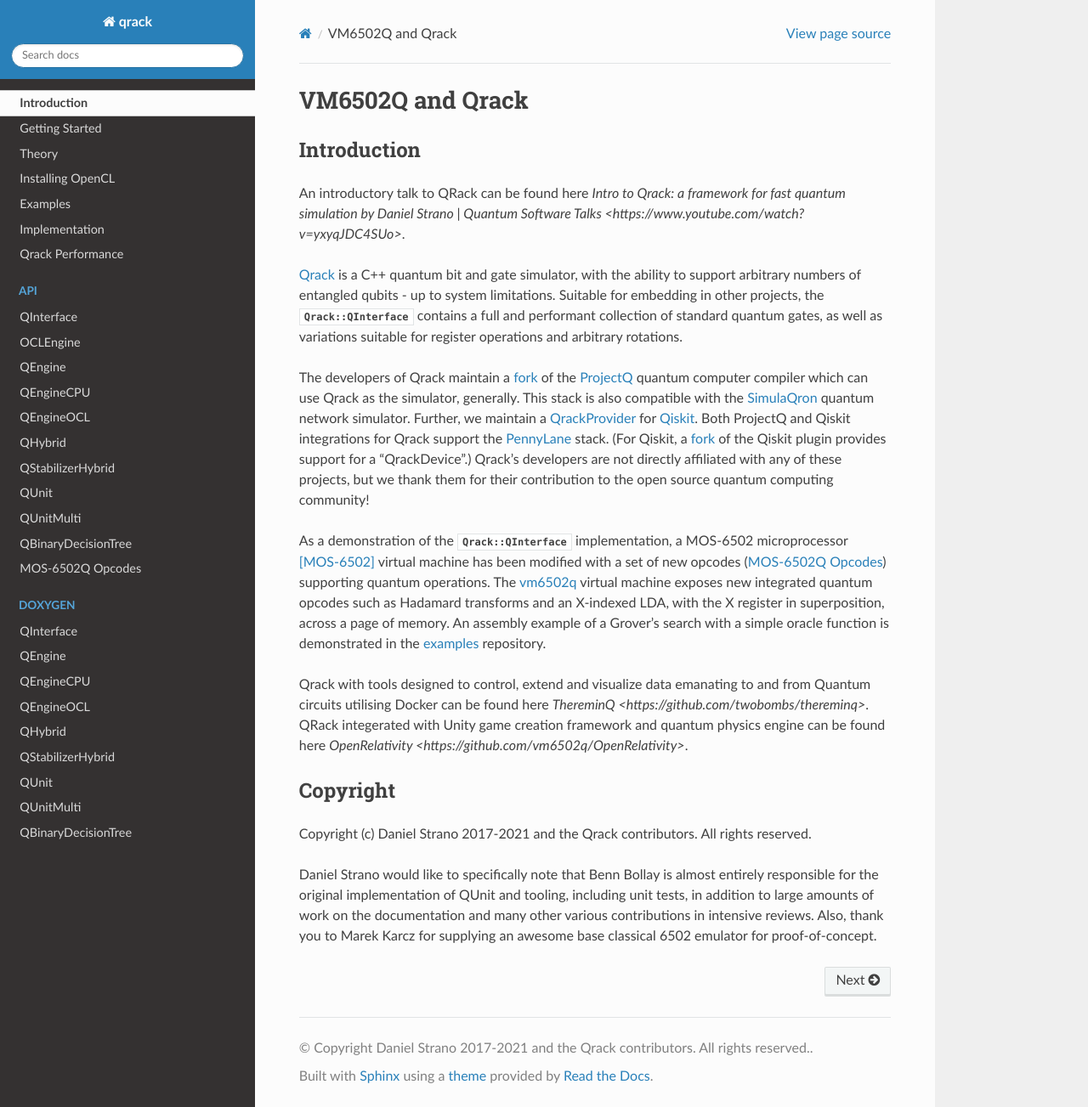
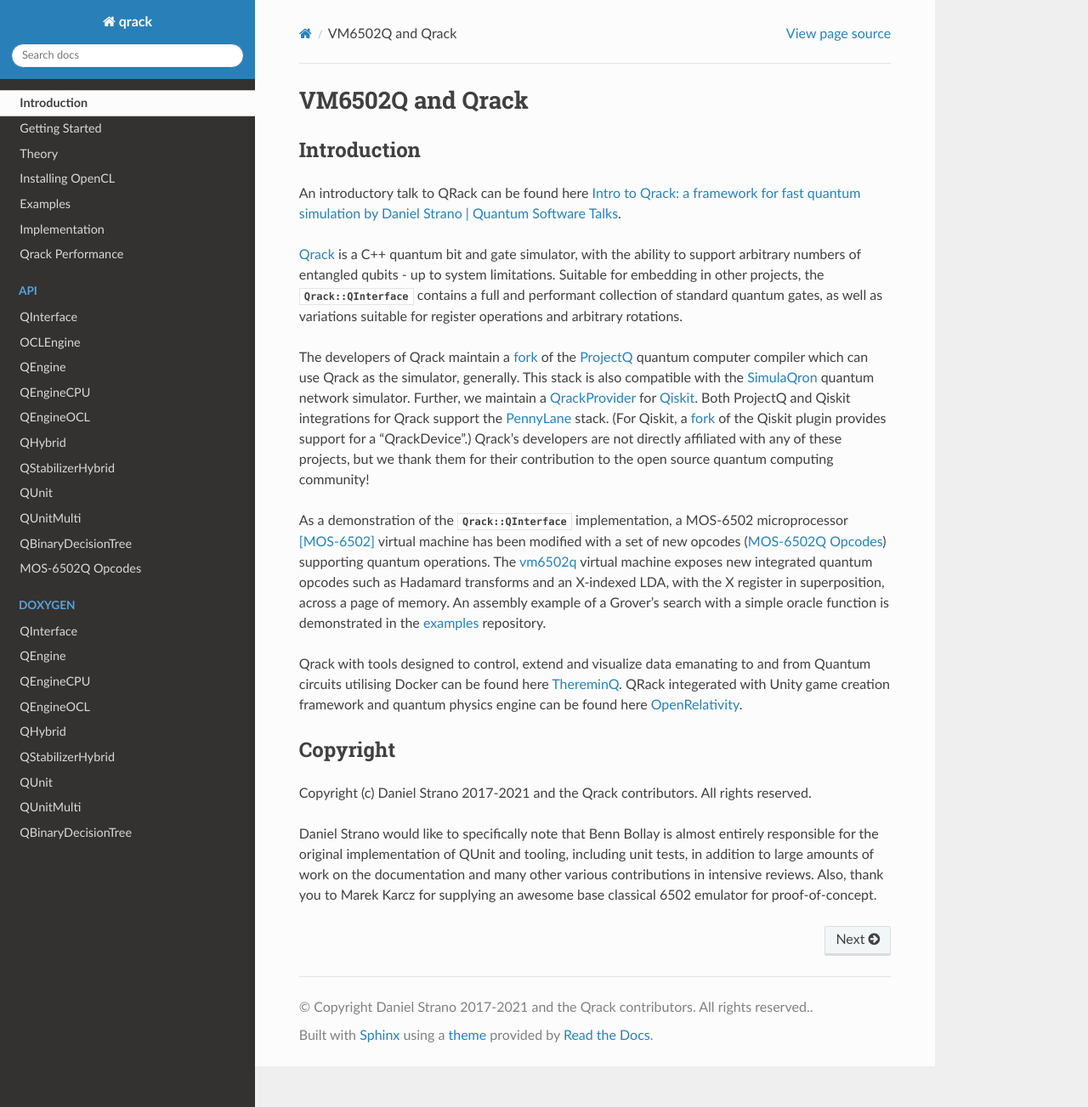
Before and after one commit to vm6502q/qrack.github.io, a Sphinx documentation site: the page built from docs/index.rst, in a window 1280 px wide and 1303 px high. Shown: the whole window at 85% size. Built offline with Sphinx 7.4.7 and the Read the Docs theme 2.0.0, drawn with Linux system fonts in a browser that asks for light colours.

Commit message:
Fix external URL references

```diff
--- a/docs/index.rst
+++ b/docs/index.rst
@@ -3,7 +3,7 @@ VM6502Q and Qrack
 
 Introduction
 ------------
-An introductory talk to QRack can be found here `Intro to Qrack: a framework for fast quantum simulation by Daniel Strano | Quantum Software Talks <https://www.youtube.com/watch?v=yxyqJDC4SUo>`.
+An introductory talk to QRack can be found here `Intro to Qrack: a framework for fast quantum simulation by Daniel Strano | Quantum Software Talks <https://www.youtube.com/watch?v=yxyqJDC4SUo>`_.
 
 `Qrack <https://github.com/vm6502q/qrack>`_ is a C++ quantum bit and gate simulator, with the ability to support arbitrary numbers of entangled qubits - up to system limitations.  Suitable for embedding in other projects, the :cpp:class:`Qrack::QInterface` contains a full and performant collection of standard quantum gates, as well as variations suitable for register operations and arbitrary rotations.
 
@@ -11,7 +11,7 @@ The developers of Qrack maintain a `fork <https://github.com/vm6502q/ProjectQ>`_
 
 As a demonstration of the :cpp:class:`Qrack::QInterface` implementation, a MOS-6502 microprocessor [MOS-6502]_ virtual machine has been modified with a set of new opcodes (:ref:`mos-6502q-opcodes`) supporting quantum operations.  The `vm6502q <https://github.com/vm6502q/vm6502q>`_ virtual machine exposes new integrated quantum opcodes such as Hadamard transforms and an X-indexed LDA, with the X register in superposition, across a page of memory.  An assembly example of a Grover's search with a simple oracle function is demonstrated in the `examples <https://github.com/vm6502q/examples>`_ repository.
 
-Qrack with tools designed to control, extend and visualize data emanating to and from Quantum circuits utilising Docker can be found here `ThereminQ <https://github.com/twobombs/thereminq>`. QRack integerated with Unity game creation framework and quantum physics engine can be found here `OpenRelativity <https://github.com/vm6502q/OpenRelativity>`.
+Qrack with tools designed to control, extend and visualize data emanating to and from Quantum circuits utilising Docker can be found here `ThereminQ <https://github.com/twobombs/thereminq>`_. QRack integerated with Unity game creation framework and quantum physics engine can be found here `OpenRelativity <https://github.com/vm6502q/OpenRelativity>`_.
 
 Copyright
 ---------
```
